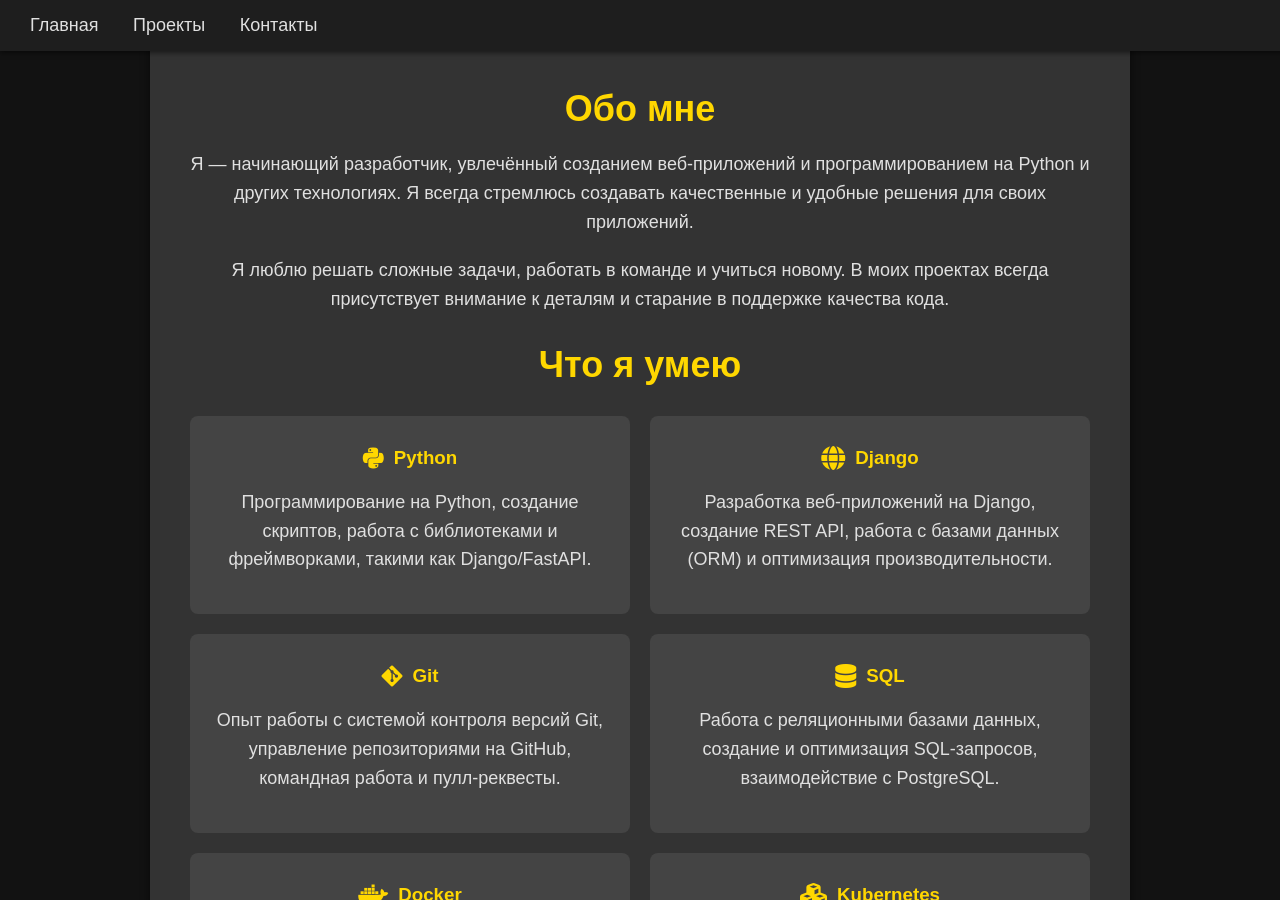
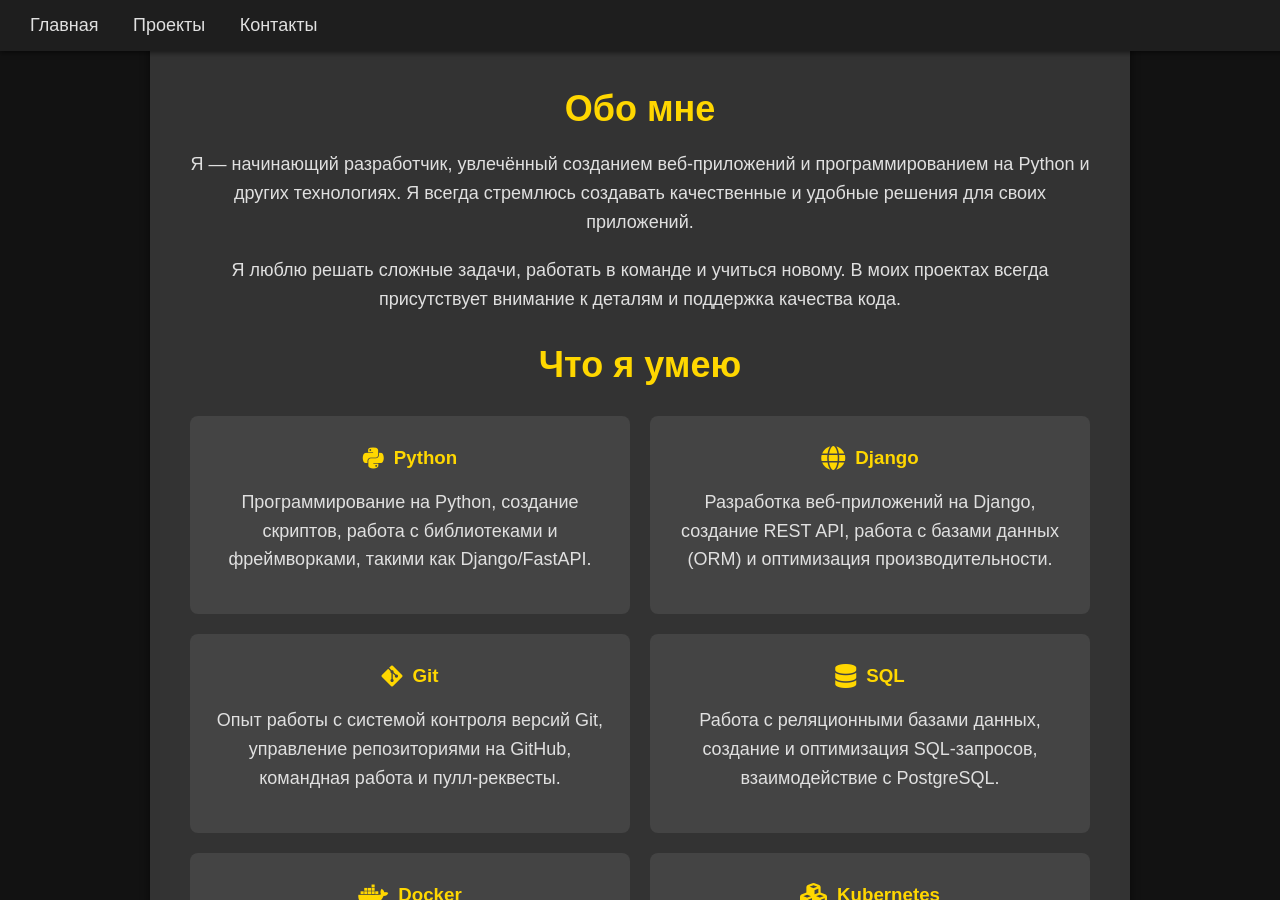
Before and after one commit to Cinzanos/cinzanos.github.io, a Jekyll site: the page built from index.html, in a window 1280 px wide and 900 px high, scrolled down 417 px. Built offline with Jekyll 4.4.1, drawn with Linux system fonts in a browser that asks for light colours.

Commit message:
Обновил документацию

```diff
--- a/index.html
+++ b/index.html
@@ -16,7 +16,7 @@ title: Главная
     <div class="about fade-in">
       <h2>Обо мне</h2>
       <p>Я — начинающий разработчик, увлечённый созданием веб-приложений и программированием на Python и других технологиях. Я всегда стремлюсь создавать качественные и удобные решения для своих приложений.</p>
-      <p>Я люблю решать сложные задачи, работать в команде и учиться новому. В моих проектах всегда присутствует внимание к деталям и старание в поддержке качества кода.</p>
+      <p>Я люблю решать сложные задачи, работать в команде и учиться новому. В моих проектах всегда присутствует внимание к деталям и поддержка качества кода.</p>
 
       <h2>Что я умею</h2>
       <div class="skills">
```
Also changed, not shown: README.md.
